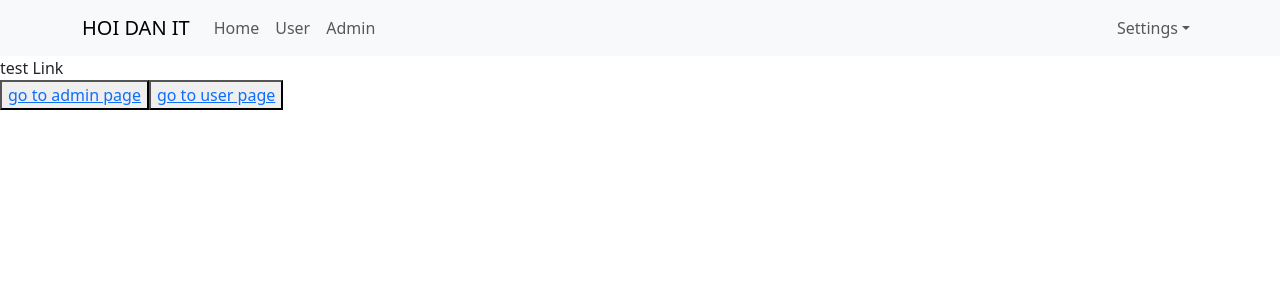
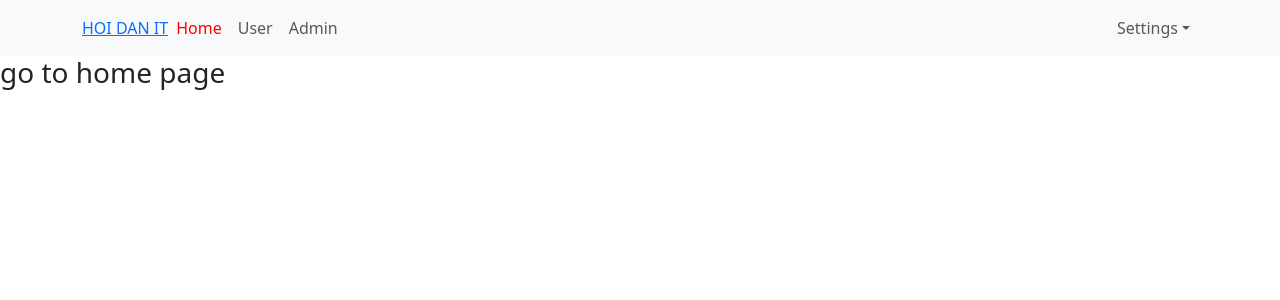
Before and after one commit to 31181024369/react-basic, a React (Create React App) app: page / in a window 1280 px wide. Shown: the top 300 px of the page. Built offline with nearby package versions, Linux system fonts and the light colour scheme.

Commit message:
24/04/2024

```diff
--- a/src/App.js
+++ b/src/App.js
@@ -1,23 +1,24 @@
-import './App.css';
+import './App.scss';
 import Header from './components/Header/Header';
-import { Link } from 'react-router-dom';
+import { Outlet,Link } from 'react-router-dom';
 
 
 const App=()=>{
   return (
     <div className='app-container'>
-     <Header></Header>
-     <div>
-      test Link
-      <div>
-        <button>
-          <Link to="/admin">go to admin page</Link>
-        </button>
-        <button>
-          <Link to="/user">go to user page</Link>
-        </button>
+      <div className='header-container'>
+        <Header></Header>
       </div>
-     </div>
+      <div className='main-container'>
+        <div className='sidenav-container'>
+
+        </div>
+        <div className='app-content'>
+          <Outlet></Outlet>
+        </div>
+      </div>
+
+
     </div>
   )
 }
--- a/src/App.css
+++ b/src/App.scss
@@ -1,5 +1,15 @@
 .App {
   text-align: center;
+}
+.app-container{
+  .navbar-nav{
+    .nav-link{
+      &.active{
+        color: red;
+      }
+    }
+
+  }
 }
 
 .App-logo {
--- a/src/components/Header/Header.js
+++ b/src/components/Header/Header.js
@@ -3,19 +3,20 @@ import Container from 'react-bootstrap/Container';
 import Nav from 'react-bootstrap/Nav';
 import Navbar from 'react-bootstrap/Navbar';
 import NavDropdown from 'react-bootstrap/NavDropdown';
-import { Link } from 'react-router-dom';
+import { NavLink,Link } from 'react-router-dom';
 
 const Header = () => {
     return (
         <Navbar expand="lg" className="bg-body-tertiary">
         <Container>
-          <Navbar.Brand href="#home">HOI DAN IT</Navbar.Brand>
+          {/* <Navbar.Brand href="#home">HOI DAN IT</Navbar.Brand> */}
+          <NavLink to="/" className='nav-brand'>HOI DAN IT</NavLink>
           <Navbar.Toggle aria-controls="basic-navbar-nav" />
           <Navbar.Collapse id="basic-navbar-nav">
             <Nav className="me-auto">
-                <Link to="/" className='nav-link'>Home</Link>
-                <Link to="/user" className='nav-link'>User</Link>
-                <Link to="/admin" className='nav-link'>Admin</Link>
+                <NavLink to="/" className='nav-link'>Home</NavLink>
+                <NavLink to="/user" className='nav-link'>User</NavLink>
+                <NavLink to="/admin" className='nav-link'>Admin</NavLink>
 
               {/* <Nav.Link href="/">Home</Nav.Link>
               <Nav.Link href="/user">Users</Nav.Link>
--- /dev/null
+++ b/src/components/Home/Home.js
@@ -0,0 +1,11 @@
+import React from 'react';
+
+const Home = () => {
+    return (
+        <div>
+            <h3>go to home page</h3>
+        </div>
+    );
+};
+
+export default Home;
--- a/src/index.js
+++ b/src/index.js
@@ -7,6 +7,7 @@ import 'bootstrap/dist/css/bootstrap.min.css';
 import { BrowserRouter, Routes, Route } from "react-router-dom";
 import User from './components/User/User';
 import Admin from './components/Admin/Admin';
+import Home from './components/Home/Home';
 
 
 const root = ReactDOM.createRoot(document.getElementById('root'));
@@ -14,9 +15,12 @@ root.render(
   <React.StrictMode>
     <BrowserRouter>
       <Routes>
-        <Route path='/' element={ <App />} />
-        <Route path='/user' element={ <User></User>} />
-        <Route path='/admin' element={ <Admin></Admin>} />
+        <Route path='/' element={ <App />} >
+          <Route index element={<Home></Home>} />
+          <Route path='/user' element={ <User></User>} />
+          <Route path='/admin' element={ <Admin></Admin>} />
+        </Route>
+
       </Routes>
     </BrowserRouter>
   </React.StrictMode>
```
